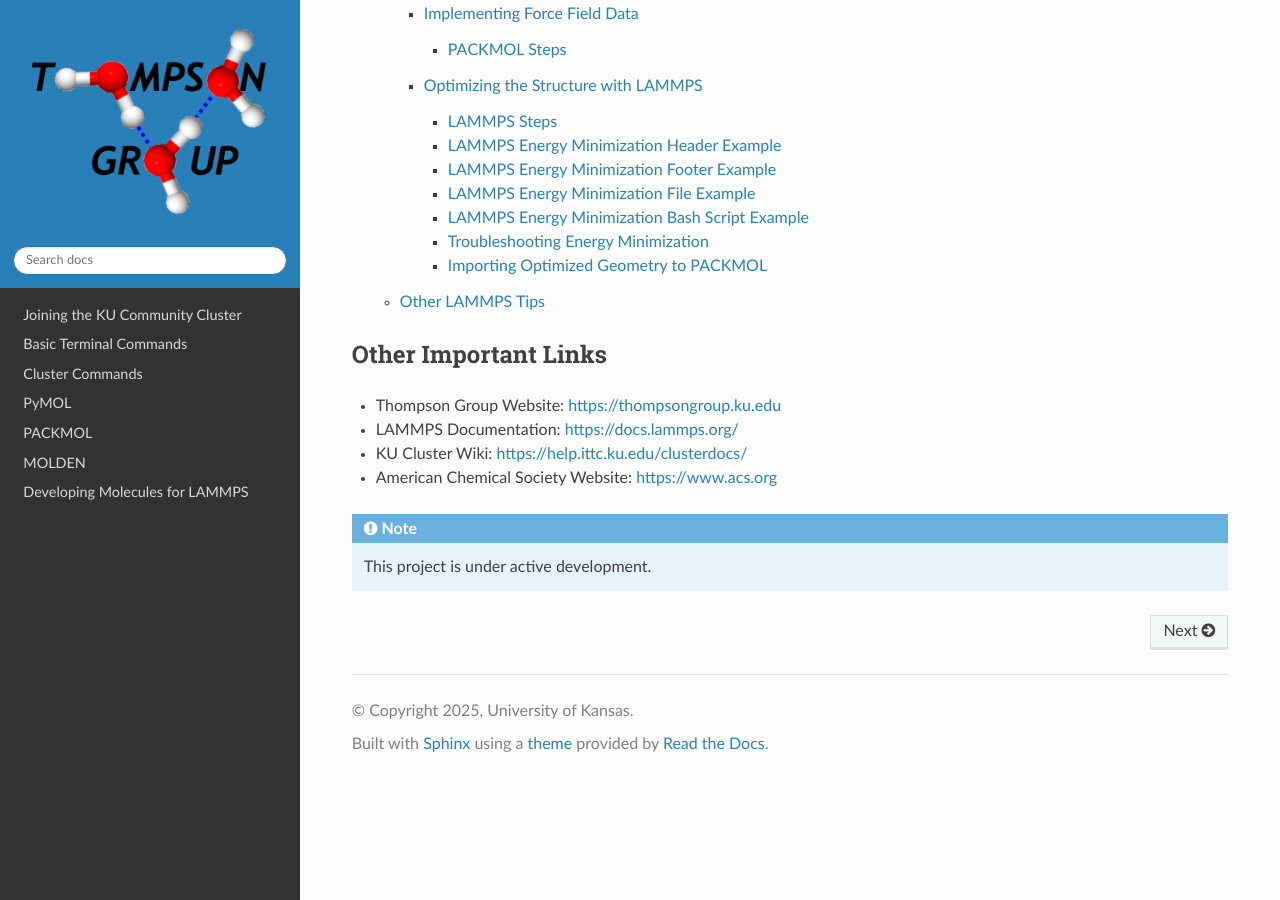
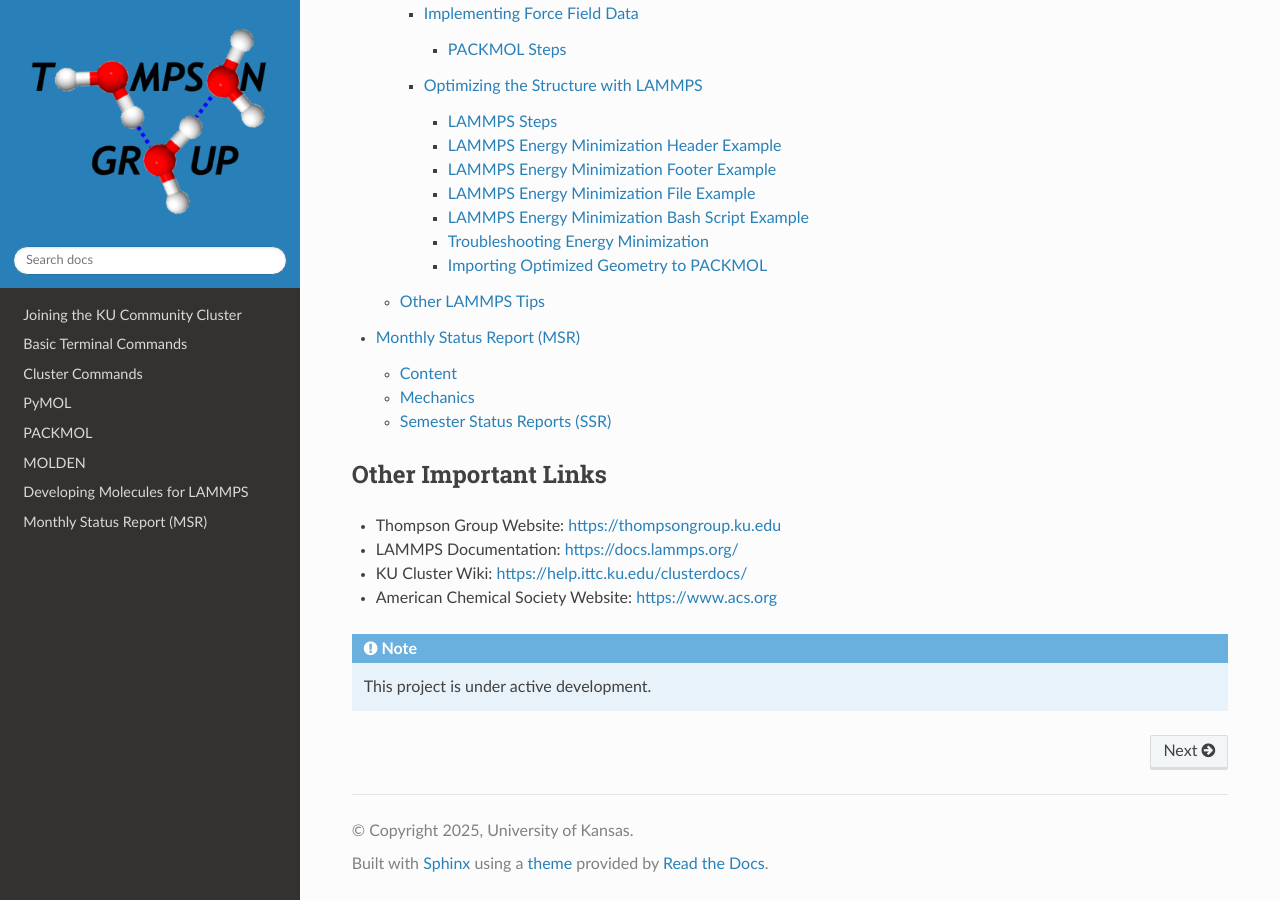
Before and after one commit to abigailkerr/thompsondocs, a Sphinx documentation site: the page built from docs/source/index.rst, in a window 1280 px wide and 900 px high, scrolled down 1698 px. Built offline with Sphinx 7.4.7 and the Read the Docs theme 3.1.0, drawn with Linux system fonts in a browser that asks for light colours.

Commit message:
Update index.rst

```diff
--- a/docs/source/index.rst
+++ b/docs/source/index.rst
@@ -21,6 +21,7 @@ Contents
    PACKMOL
    MOLDEN
    Developing Molecules for LAMMPS
+   Monthly Status Report (MSR)
 
 
 .. _links:
```
